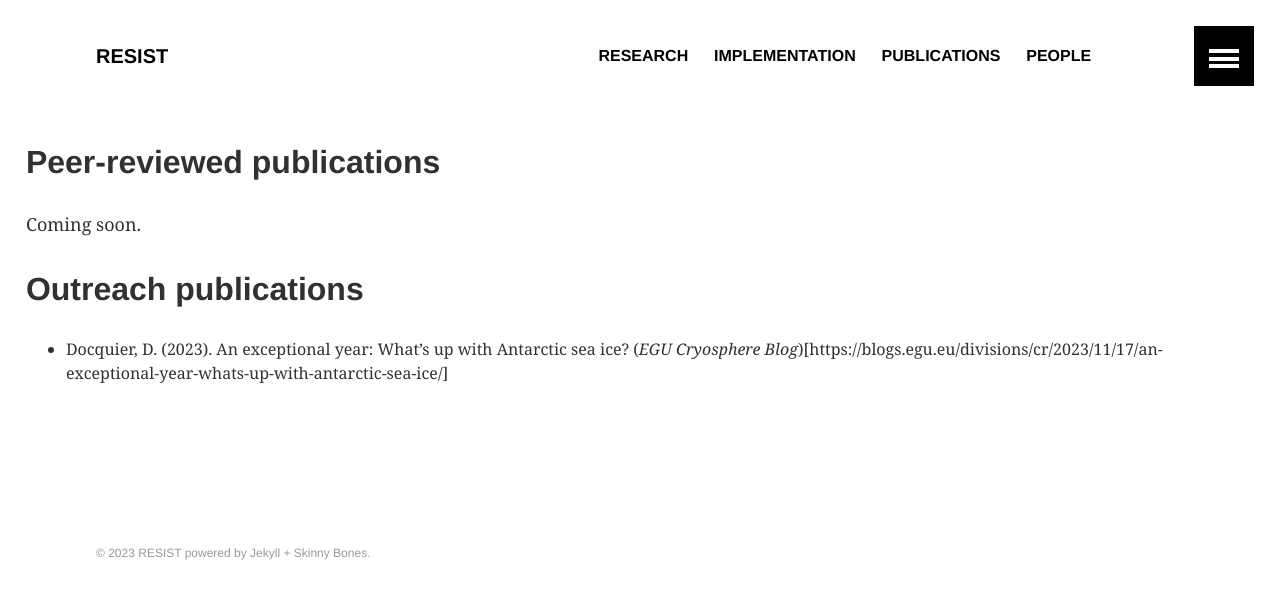
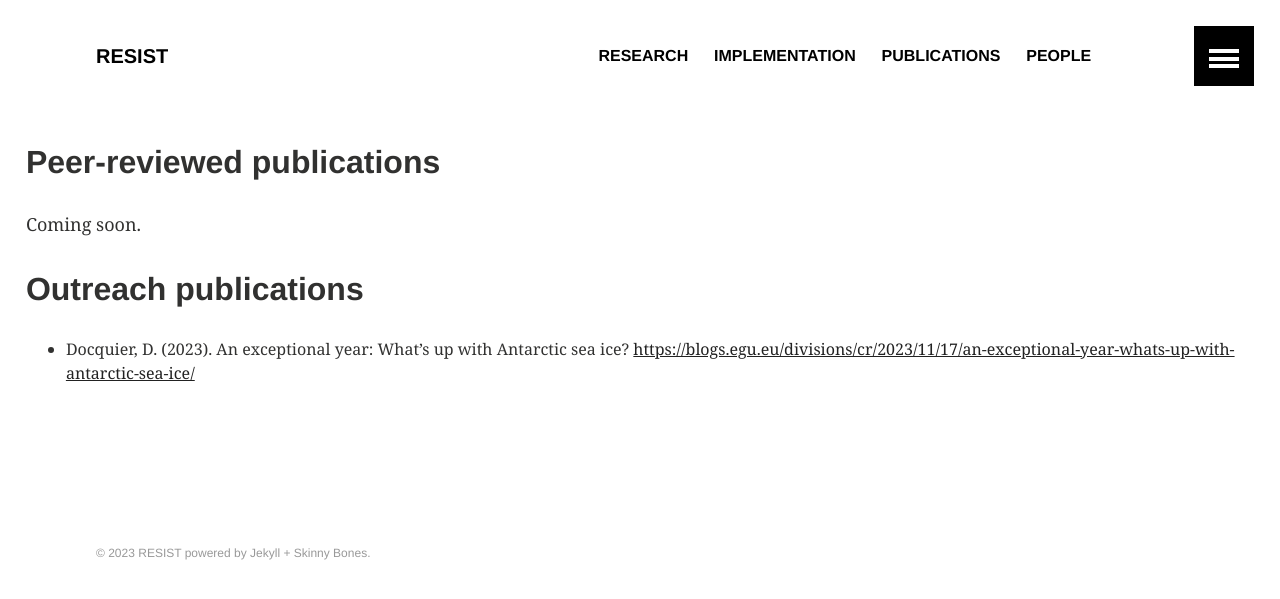
Before and after one commit to resist-impuls/resist-impuls.github.io, a Jekyll site: the page built from publications.md, in a window 1280 px wide. Shown: the top 599 px of the page. Built offline with Jekyll 4.4.1, drawn with Linux system fonts in a browser that asks for light colours; our own code applies the rules of GitHub Pages for plain Markdown files.

Commit message:
Update publications.md

```diff
--- a/publications.md
+++ b/publications.md
@@ -5,4 +5,4 @@
 
 ## Outreach publications
 
-* Docquier, D. (2023). An exceptional year: What's up with Antarctic sea ice? (_EGU Cryosphere Blog_)[https://blogs.egu.eu/divisions/cr/2023/11/17/an-exceptional-year-whats-up-with-antarctic-sea-ice/]
+- Docquier, D. (2023). An exceptional year: What's up with Antarctic sea ice? [https://blogs.egu.eu/divisions/cr/2023/11/17/an-exceptional-year-whats-up-with-antarctic-sea-ice/](_EGU Cryosphere Blog_)
```
